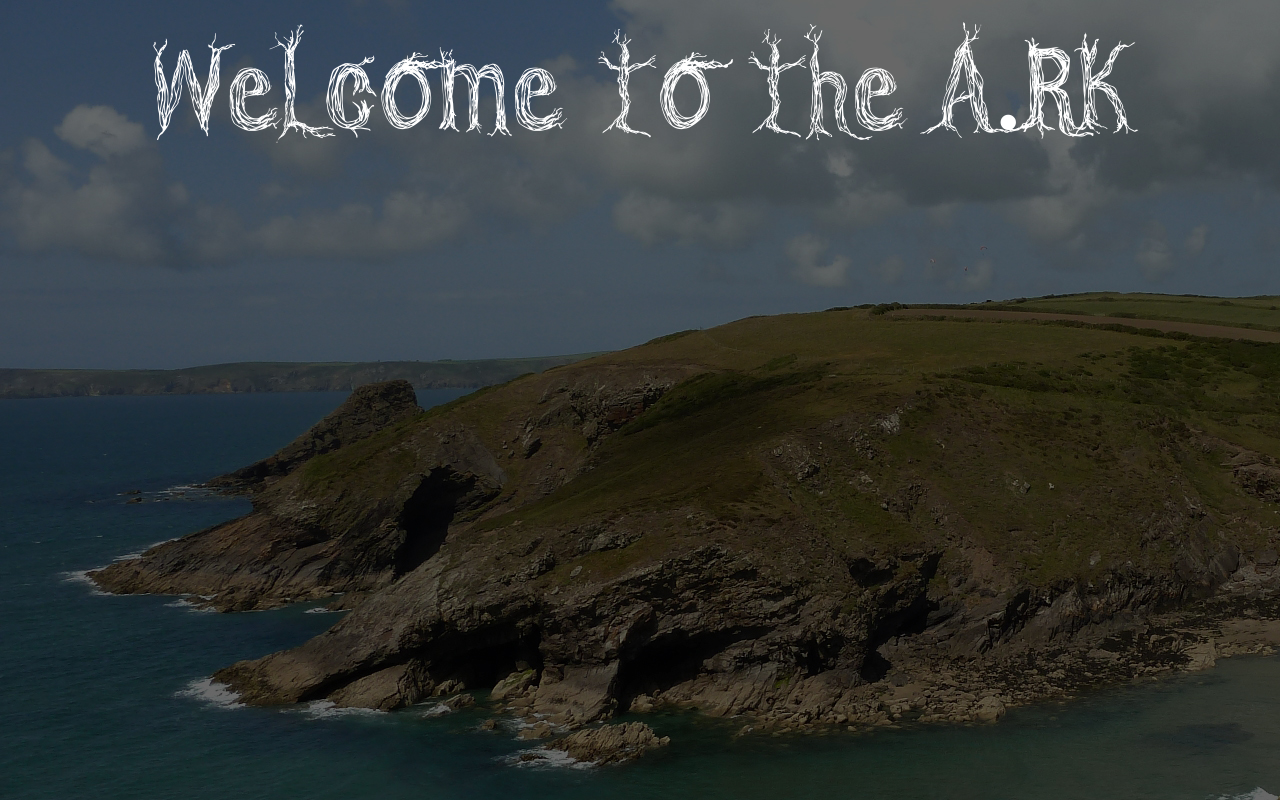
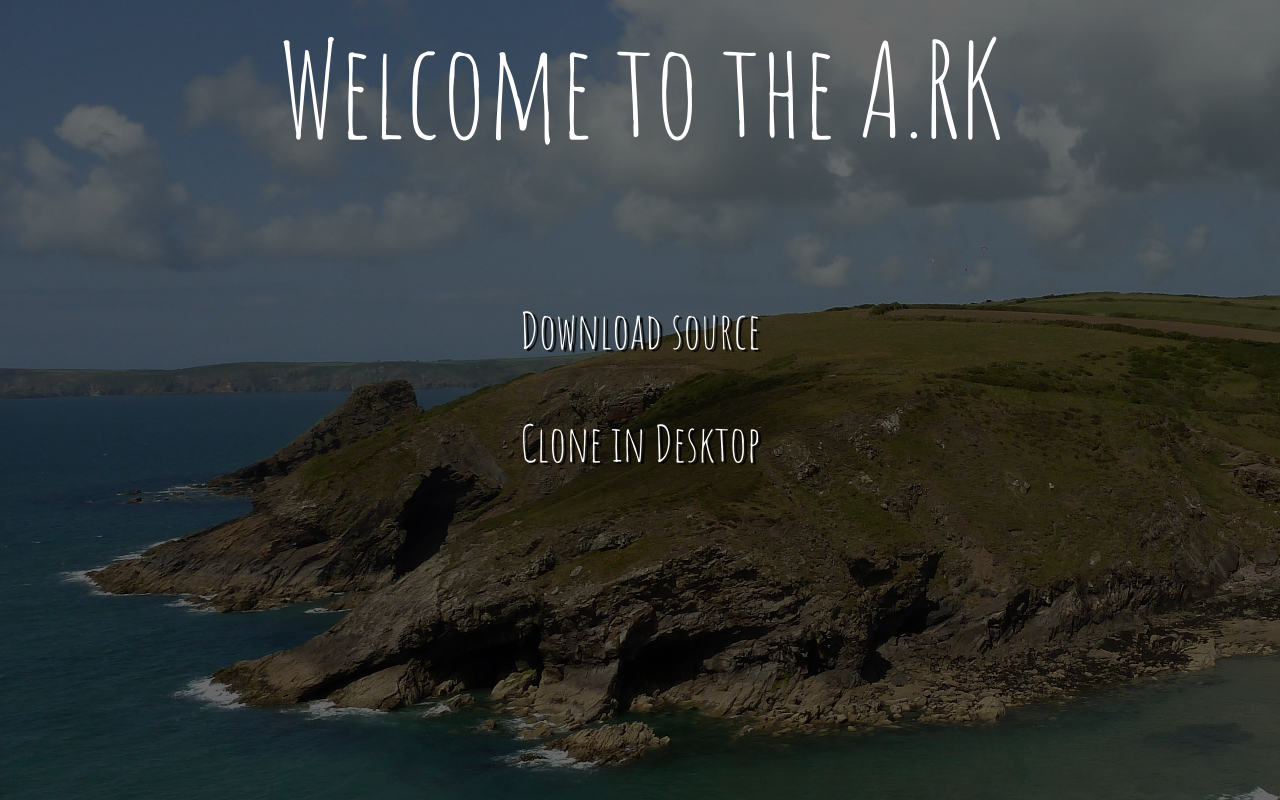
Before and after one commit to PXgamer/A.RK, a plain HTML site: page index.html in a window 1280 px wide. Drawn offline with Linux system fonts and the light colour scheme.

Commit message:
Updated to add links to files

```diff
--- a/index.html
+++ b/index.html
@@ -3,9 +3,21 @@
   <meta charset="UTF-8">
   <meta name="description" content="The official website for Project ARK.">
   <meta name="author" content="PXgamer">
+  <link href='https://fonts.googleapis.com/css?family=Amatic+SC' rel='stylesheet' type='text/css'>
 </head>
 
 <style>
+.w {
+  color: white;
+  text-decoration: none;
+  text-align: center;
+  font-size: 50px;
+  text-shadow: 3px 2px 1px rgba(0, 0, 0, 1);
+  font-family: 'Amatic SC', cursive;
+}
+body {
+  overflow: hidden;
+}
 @font-face {
   font-family: CF;
   src: url('CF.ttf');
@@ -31,6 +43,7 @@
 
 <body>
   <div id="main">
-    <p align="center" class="noselect" style="font-size: 130px; line-height: 160px; z-align: 1; font-family: CF; color: ffffff;">Welcome to the A.RK</p>
+    <p align="center" class="noselect" style="font-size: 130px; line-height: 160px; z-align: 1; font-family: 'Amatic SC', cursive; color: ffffff;">Welcome to the A.RK</p>
+    <a class="w" href="https://github.com/PXgamer/A.RK/archive/master.zip"><p>Download source</p></a><a class="w" href="github-windows://openRepo/https://github.com/PXgamer/A.RK"><p>Clone in Desktop</p></a>
   </div>
 </body>
```
